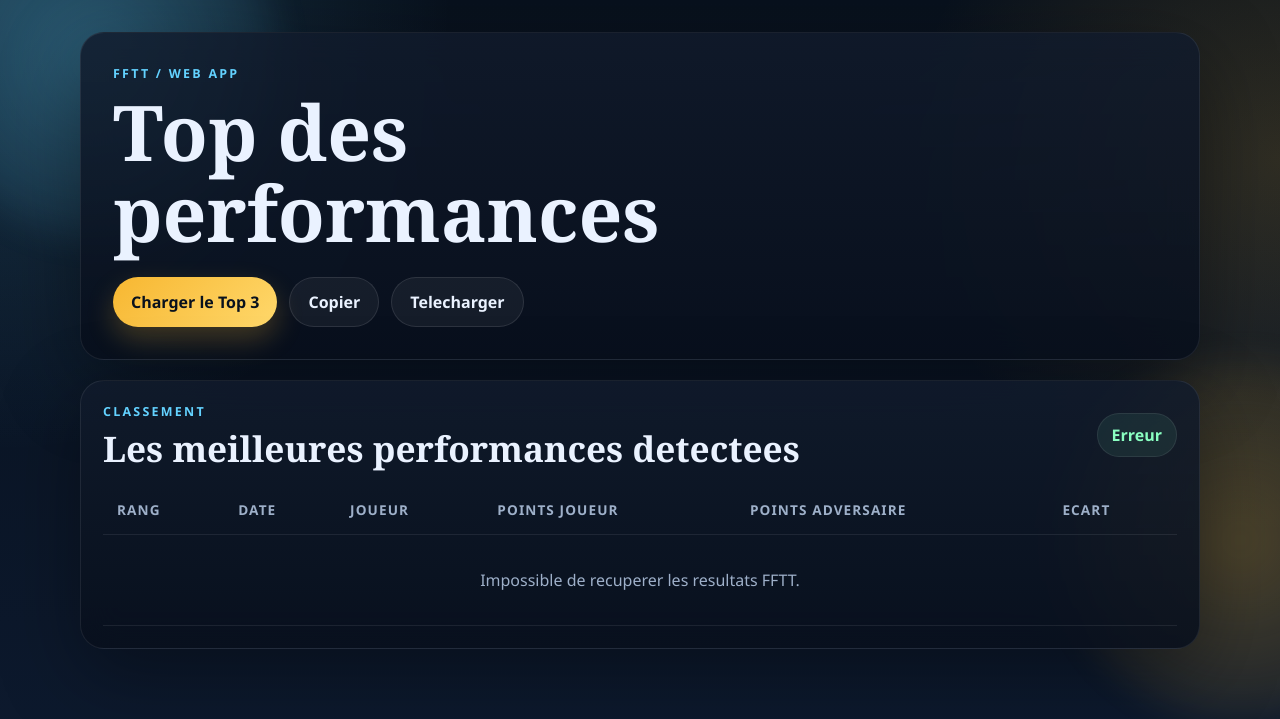
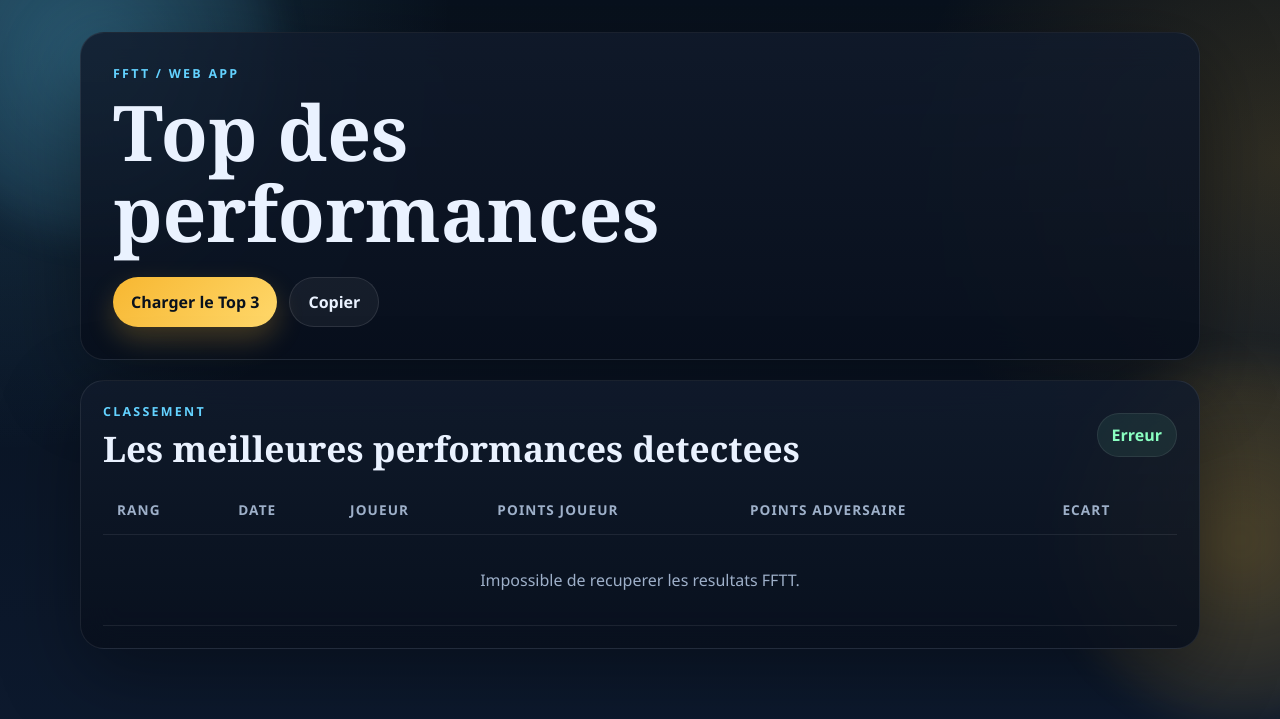
Before and after one commit to antefix1412/top_perf_annee, a Flask app: page / in a window 1280 px wide. Shown: the top 719 px of the page. Run offline with Flask 3, Linux system fonts and the light colour scheme; data that the repository does not hold is empty.

Commit message:
fonctionnement des boutons

```diff
--- a/templates/index.html
+++ b/templates/index.html
@@ -19,7 +19,6 @@
           <div class="actions">
             <button id="load-btn" class="primary">Charger le Top 3</button>
             <button id="copy-btn" class="ghost">Copier</button>
-            <button id="save-btn" class="ghost">Telecharger</button>
           </div>
         </div>
       </section>
```
